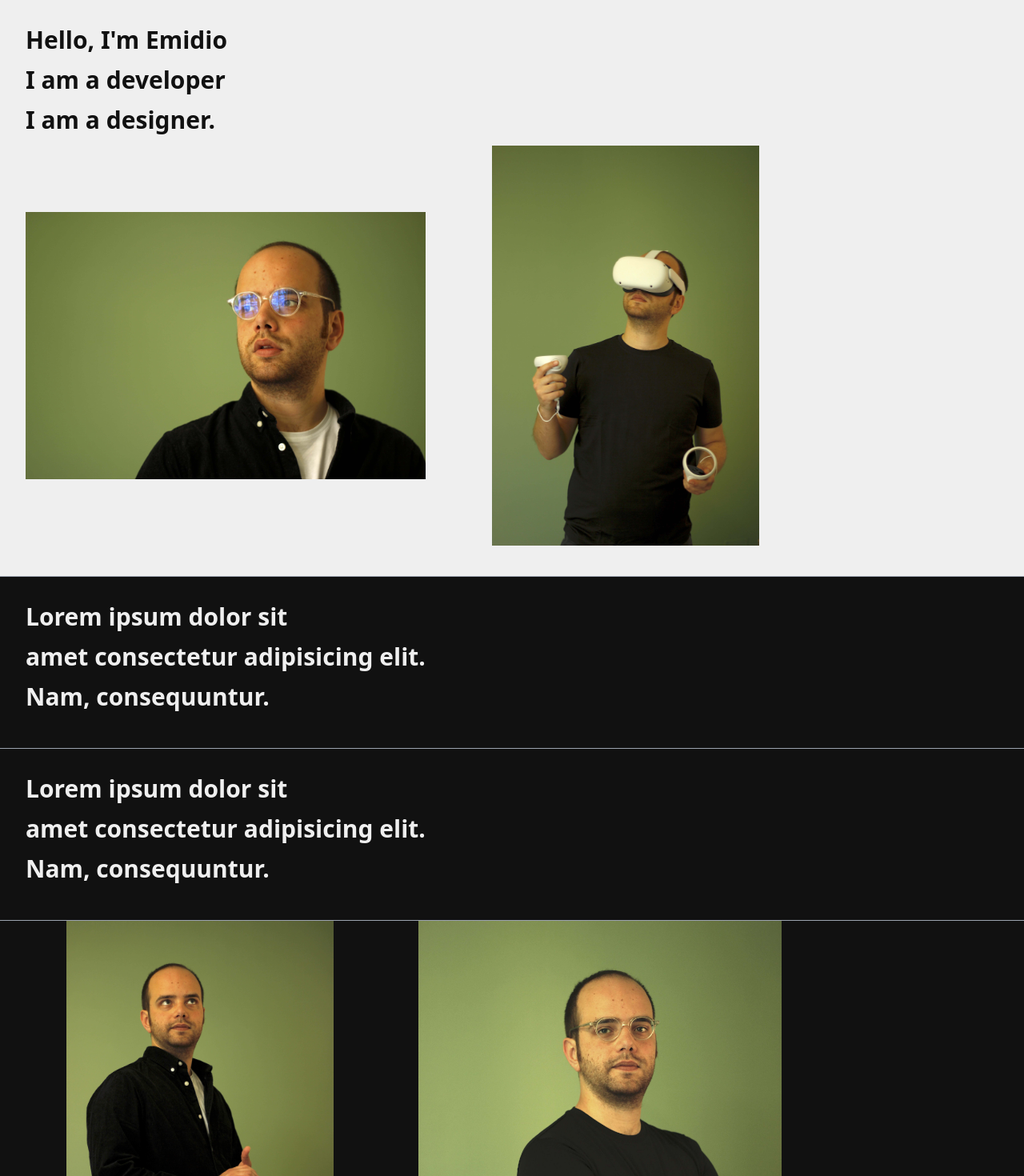
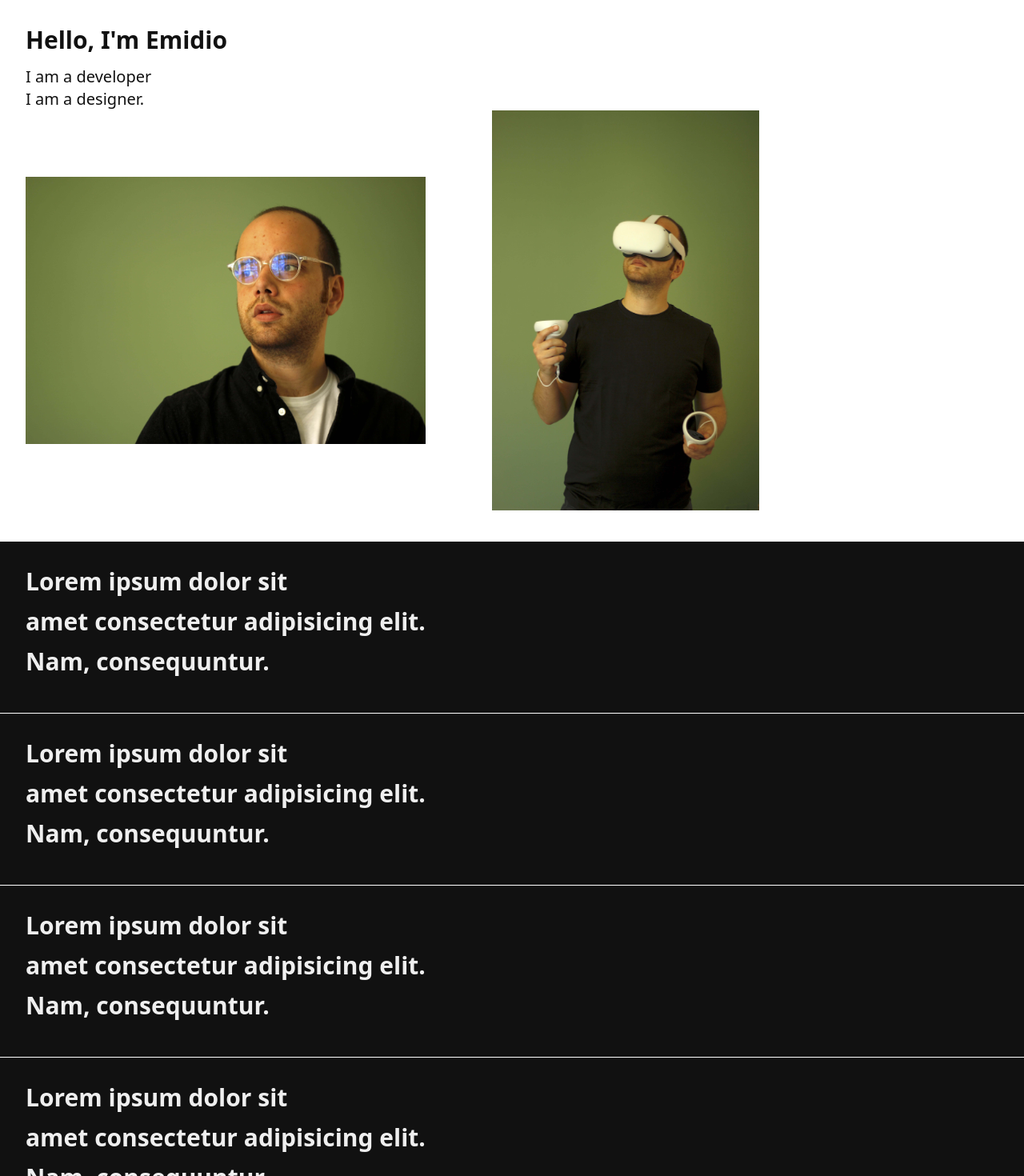
Before and after one commit to emidiotorre/emid_io, a Next.js app: page / in a window 1280 px wide. Shown: the top 1470 px of the page at 80% size. Built offline with nearby package versions, Linux system fonts and the light colour scheme.

Commit message:
2 files modified

```diff
--- a/components/HomeSection.tsx
+++ b/components/HomeSection.tsx
@@ -7,7 +7,7 @@ const HomeSection: React.FC<{
   return (
     <section
       style={style}
-      className="py-8 px-8  border-0 border-b border-gray-400 bg-[#111] text-[#efefef] hover:bg-[#efefef] hover:text-[#111]"
+      className="py-8 px-8  border-0 border-b border-white bg-[#111] text-[#efefef] hover:bg-[#fff] hover:text-[#111]"
     >
       {children}
     </section>
--- a/pages/index.js
+++ b/pages/index.js
@@ -9,15 +9,14 @@ export default function Home() {
       <Head>
         <title>Emid.io</title>
       </Head>
-
       <main className="">
         <HomeSection>
           <div className="">
             <Trail className=" relative t-8 l-12" open height={50}>
               <span className="text-3xl font-bold ">Hello, I'm Emidio</span>
-              <span className="text-3xl font-bold ">I am a developer</span>
-              <span className="text-3xl font-bold ">I am a designer.</span>
             </Trail>
+            <h3 className="text-xl">I am a developer</h3>
+            <h3 className="text-xl">I am a designer.</h3>
             <Image
               className="z-0"
               src="/1.jpg"
@@ -43,6 +42,24 @@ export default function Home() {
               <span className="text-3xl font-bold ">Nam, consequuntur.</span>
             </Trail>
           </div>
+        </HomeSection>
+        <HomeSection>
+          <Trail style={{ position: 'fixed' }} open height={50}>
+            <span className="text-3xl font-bold ">Lorem ipsum dolor sit</span>
+            <span className="text-3xl font-bold ">
+              amet consectetur adipisicing elit.
+            </span>
+            <span className="text-3xl font-bold ">Nam, consequuntur.</span>
+          </Trail>
+        </HomeSection>
+        <HomeSection>
+          <Trail style={{ position: 'fixed' }} open height={50}>
+            <span className="text-3xl font-bold ">Lorem ipsum dolor sit</span>
+            <span className="text-3xl font-bold ">
+              amet consectetur adipisicing elit.
+            </span>
+            <span className="text-3xl font-bold ">Nam, consequuntur.</span>
+          </Trail>
         </HomeSection>
         <HomeSection>
           <Trail style={{ position: 'fixed' }} open height={50}>
```
